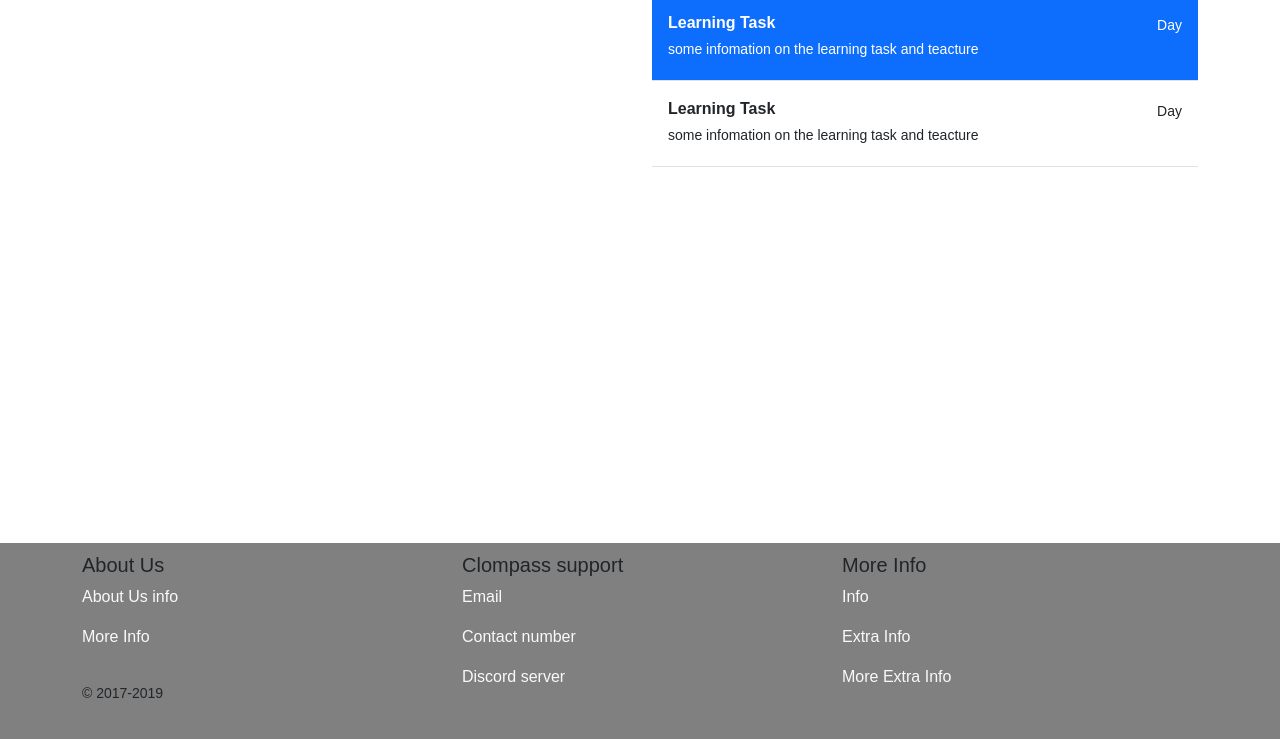
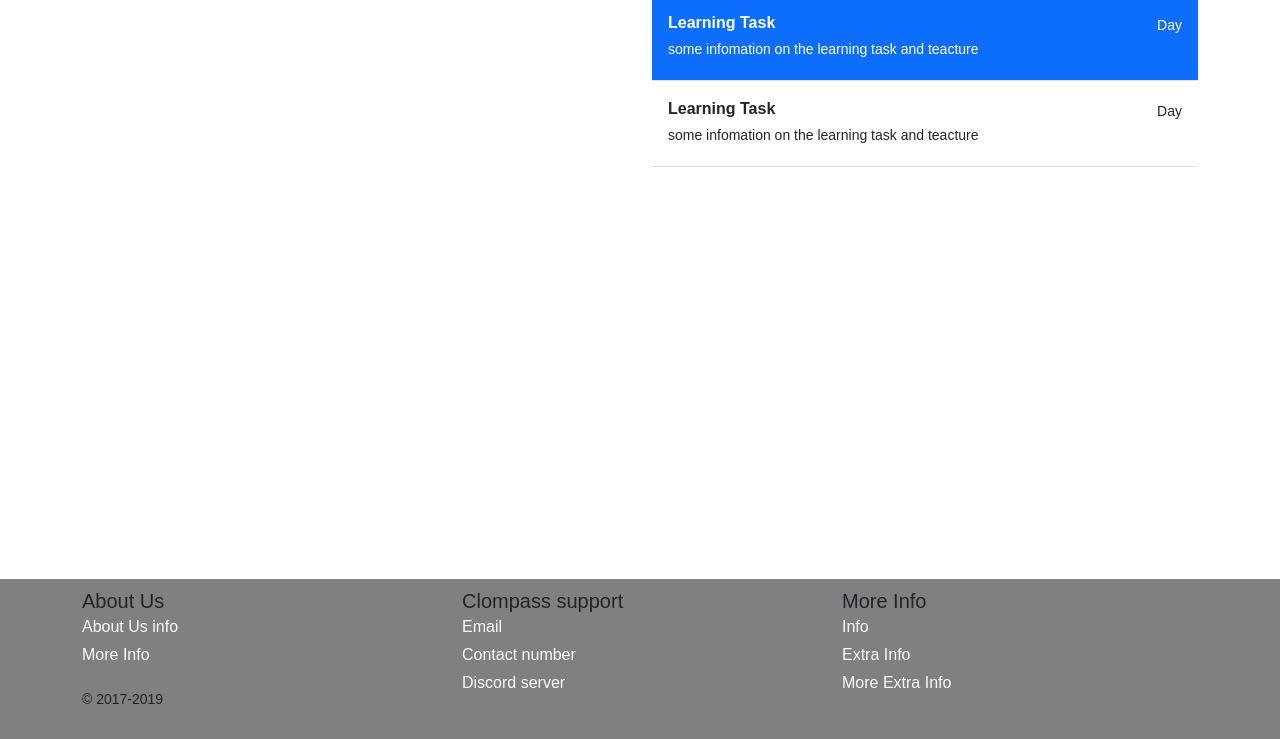
Before and after one commit to clompass-test/clompass-test.github.io, a website built with Parcel: page index.html in a window 1280 px wide. Shown: the part 61-800 px from the top of the page. Built offline with nearby package versions, Linux system fonts and the light colour scheme.

Commit message:
updated css

```diff
--- a/src/styles.css
+++ b/src/styles.css
@@ -1,6 +1,6 @@
 body {
   font-family: sans-serif;
-  margin-bottom: 60px;
+  margin-bottom: 10rem;
   line-height: 1.5;
 }
 
@@ -11,8 +11,8 @@ footer {
 .footer {
   position: absolute;
   bottom: 0;
-  height: 60;
-  line-height: 60px;
+  height: 10rem;
+  line-height: 3rem;
   background-color: grey;
   width: 100%;
 }
```
